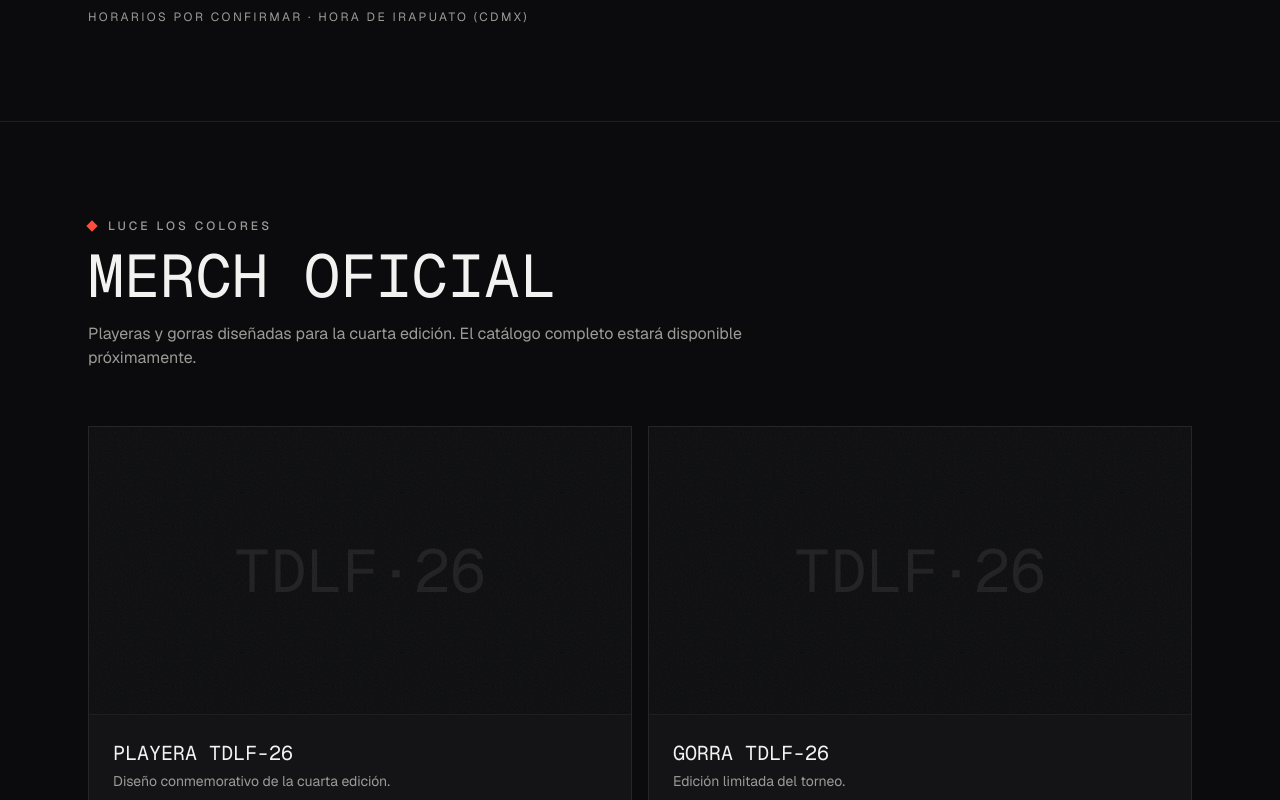
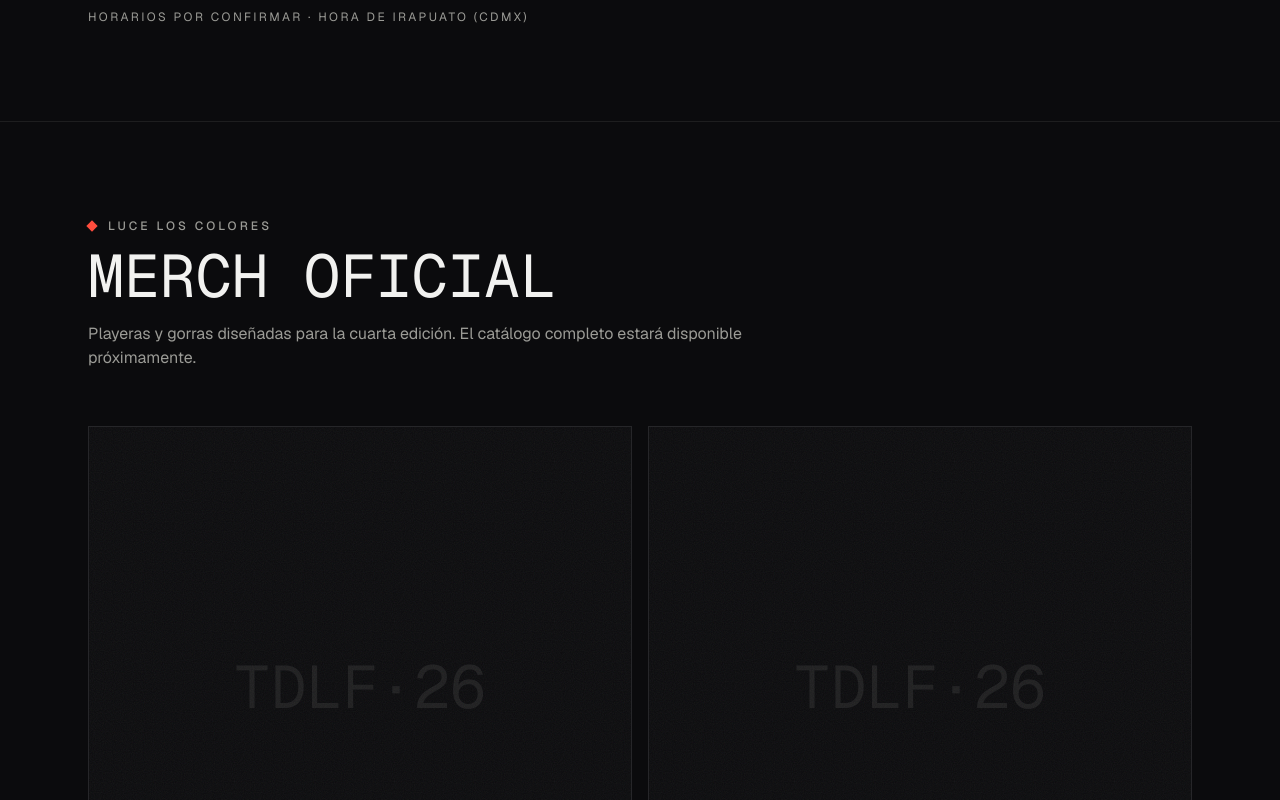
Before and after one commit to francisco-solis99/tdlf-26, a Next.js app: page / in a window 1280 px wide. Shown: the part 4601-5401 px from the top of the page. Built offline with nearby package versions, Linux system fonts and the light colour scheme.

Commit message:
feat: update Merch component layout and image handling for improved design

```diff
--- a/components/landing/merch.tsx
+++ b/components/landing/merch.tsx
@@ -17,13 +17,13 @@ export function Merch() {
             delayMs={i * 80}
             className="group border border-line bg-surface"
           >
-            <div className="grain relative flex h-56 items-center justify-center overflow-hidden border-b border-line bg-background sm:h-72">
+            <div className="grain relative flex h-[420px] items-center justify-center overflow-hidden border-b border-line bg-background p-4 sm:h-[520px]">
               {product.imageUrl ? (
                 // eslint-disable-next-line @next/next/no-img-element
                 <img
                   src={product.imageUrl}
                   alt={product.name}
-                  className="h-full w-full object-cover"
+                  className="h-full w-full object-contain"
                 />
               ) : (
                 <span className="font-display text-6xl uppercase text-line transition-colors group-hover:text-accent/30">
```
